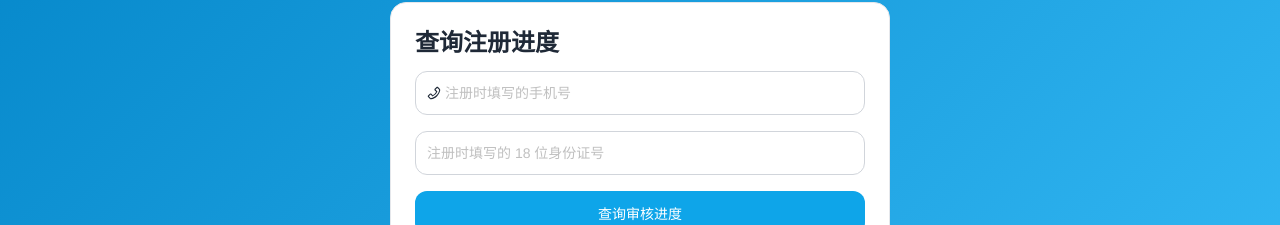
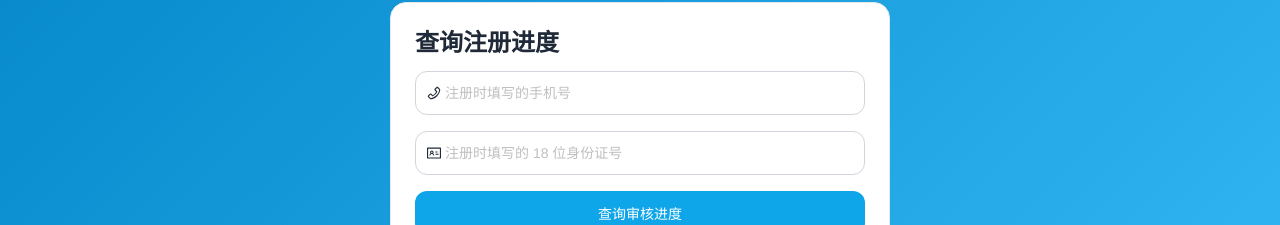
Before and after one commit to William-Th/Guiyang_oj, a React (Vite) app in the folder frontend/: page /register-status in a window 1280 px wide. Shown: the part 239-464 px from the top of the page. Built offline with nearby package versions, Linux system fonts and the light colour scheme.

Commit message:
fix(web): 查询页身份证号输入框补图标（与手机号框一致）

```diff
--- a/frontend/src/pages/RegisterStatusPage.tsx
+++ b/frontend/src/pages/RegisterStatusPage.tsx
@@ -1,7 +1,7 @@
 import React, { useState } from 'react';
 import { Card, Descriptions, Badge, Button, Spin, Alert, Typography, Space, Input } from 'antd';
 import { useParams, useNavigate } from 'react-router-dom';
-import { CheckCircleOutlined, ClockCircleOutlined, CloseCircleOutlined, SyncOutlined, PhoneOutlined, UserOutlined } from '@ant-design/icons';
+import { CheckCircleOutlined, ClockCircleOutlined, CloseCircleOutlined, SyncOutlined, PhoneOutlined, UserOutlined, IdcardOutlined } from '@ant-design/icons';
 import api from '@/services/api';
 import dayjs from 'dayjs';
 
@@ -130,6 +130,7 @@ const RegisterStatusPage: React.FC = () => {
               onPressEnter={() => fetchStatus(phoneInput, idCard)}
               maxLength={18}
               placeholder="注册时填写的 18 位身份证号"
+              prefix={<IdcardOutlined />}
             />
             <Button type="primary" block loading={loading} onClick={() => fetchStatus(phoneInput, idCard)}>
               查询审核进度
```
